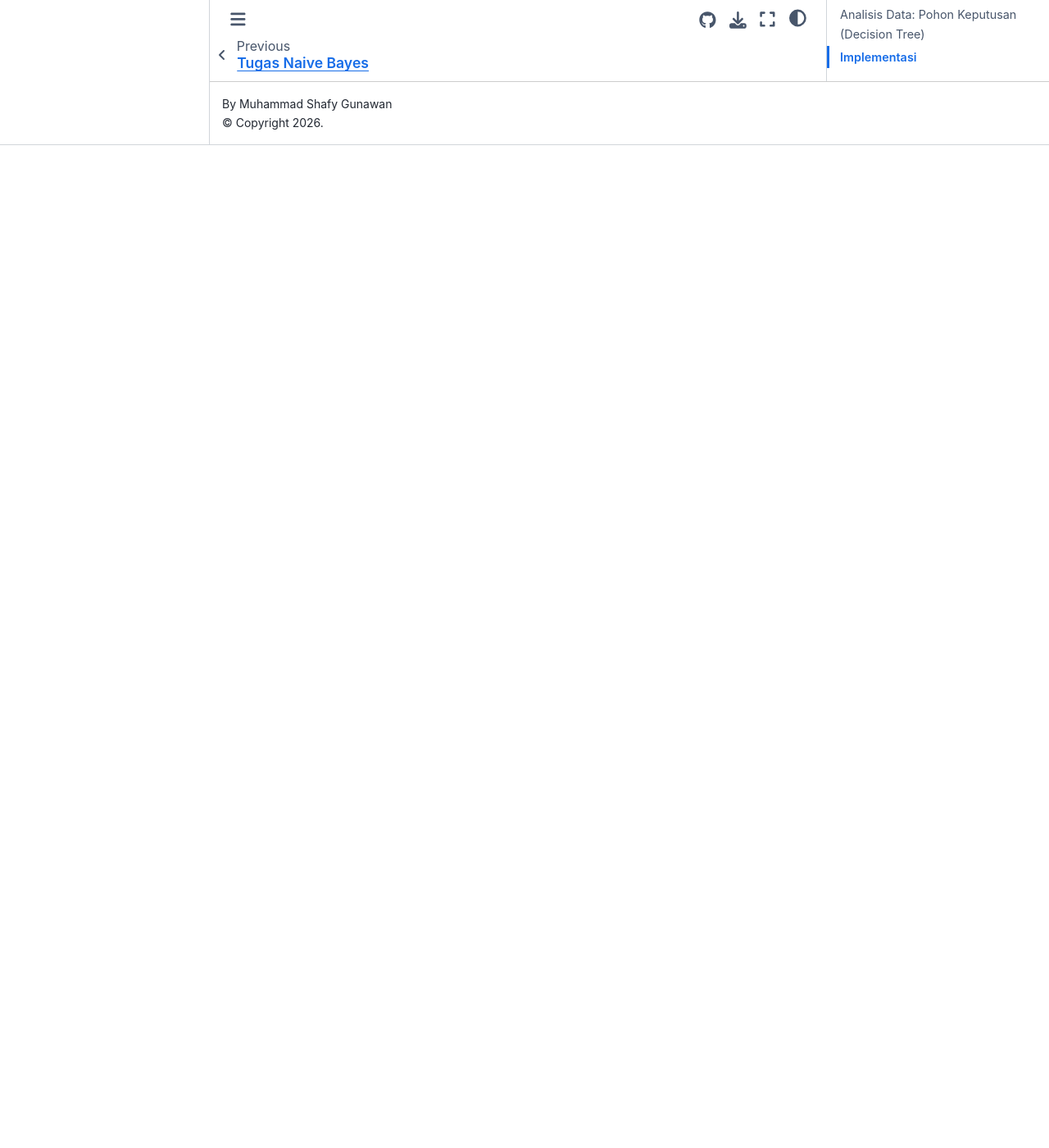
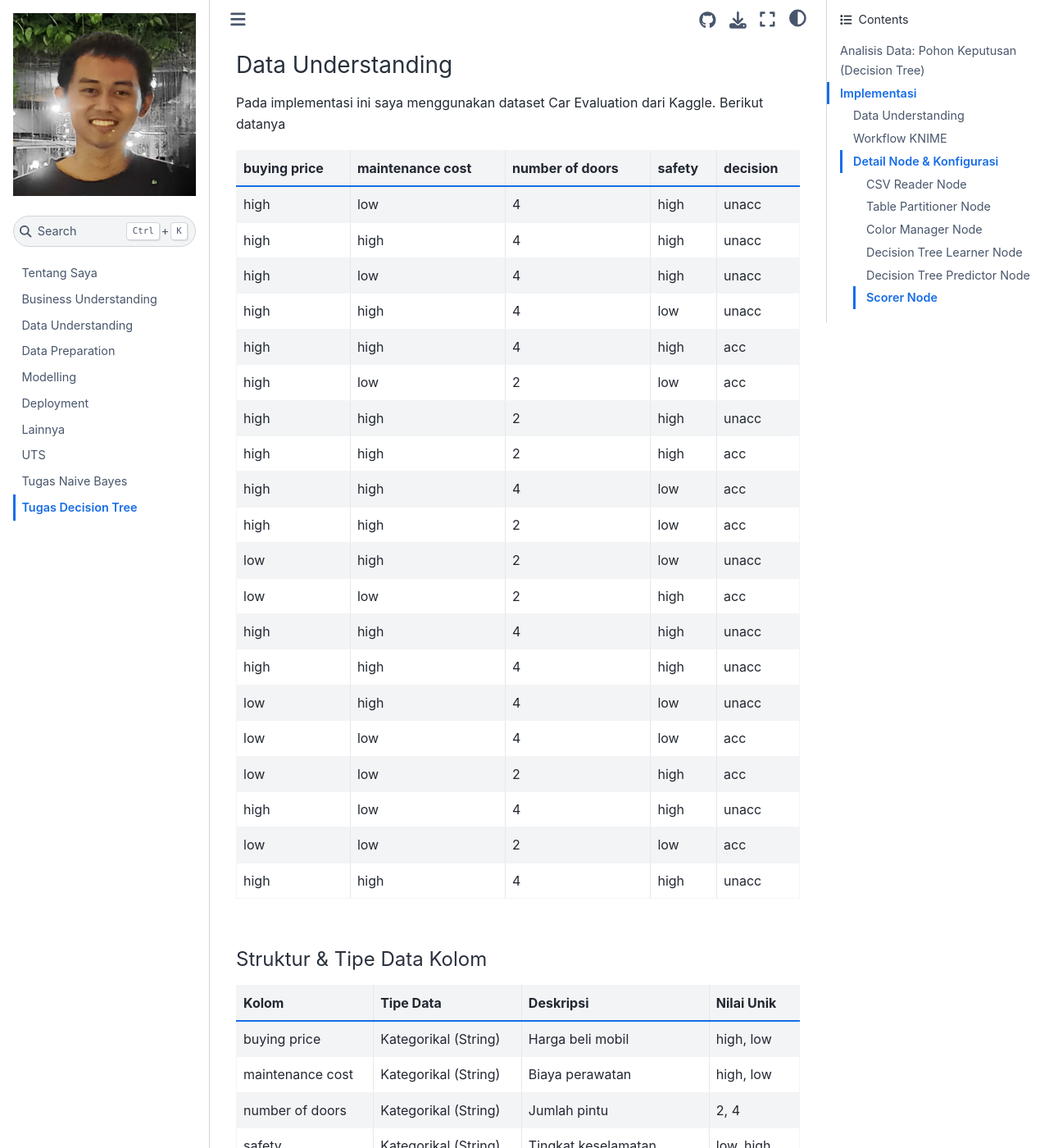
Before and after one commit to shafygunawan/pendata, a Jupyter Book: the page built from tugas-decision-tree.md, in a window 1280 px wide and 1400 px high, scrolled down 1658 px. Shown: the whole window at 82% size. Built offline with Jupyter Book 1.0.4 settings and Sphinx 7.4.7 and the Sphinx Book theme 1.1.4, drawn with Linux system fonts in a browser that asks for light colours; before the commit the page ends 1835 px from its top, so only the background shows below that; some of the changed text lies outside the part shown.

Commit message:
update
Co-authored-by: Copilot <copilot@github.com>

```diff
--- a/tugas-decision-tree.md
+++ b/tugas-decision-tree.md
@@ -37,3 +37,93 @@ $$\text{Gain Ratio} = \frac{\text{Information Gain}}{\text{Split Information}}$$
 Atribut dengan nilai **Gain Ratio tertinggi** akan dipilih sebagai node pemecah. Dengan metode ini, Pohon Keputusan yang dihasilkan akan lebih efisien dan terhindar dari bias terhadap atribut yang memiliki terlalu banyak nilai unik.
 
 ## Implementasi
+
+### Data Understanding
+
+Pada implementasi ini saya menggunakan dataset Car Evaluation dari Kaggle. Berikut datanya
+
+| buying price | maintenance cost | number of doors | safety | decision |
+| ------------ | ---------------- | --------------- | ------ | -------- |
+| high         | low              | 4               | high   | unacc    |
+| high         | high             | 4               | high   | unacc    |
+| high         | low              | 4               | high   | unacc    |
+| high         | high             | 4               | low    | unacc    |
+| high         | high             | 4               | high   | acc      |
+| high         | low              | 2               | low    | acc      |
+| high         | high             | 2               | high   | unacc    |
+| high         | high             | 2               | high   | acc      |
+| high         | high             | 4               | low    | acc      |
+| high         | high             | 2               | low    | acc      |
+| low          | high             | 2               | low    | unacc    |
+| low          | low              | 2               | high   | acc      |
+| high         | high             | 4               | high   | unacc    |
+| high         | high             | 4               | high   | unacc    |
+| low          | high             | 4               | low    | unacc    |
+| low          | low              | 4               | low    | acc      |
+| low          | low              | 2               | high   | acc      |
+| high         | low              | 4               | high   | unacc    |
+| low          | low              | 2               | low    | acc      |
+| high         | high             | 4               | high   | unacc    |
+
+#### Struktur & Tipe Data Kolom
+
+| Kolom             | Tipe Data            | Deskripsi                  | Nilai Unik |
+| ----------------- | -------------------- | -------------------------- | ---------- |
+| buying price      | Kategorikal (String) | Harga beli mobil           | high, low  |
+| maintenance cost  | Kategorikal (String) | Biaya perawatan            | high, low  |
+| number of doors   | Kategorikal (String) | Jumlah pintu               | 2, 4       |
+| safety            | Kategorikal (String) | Tingkat keselamatan        | low, high  |
+| decision (Target) | Kategorikal (String) | Label kelas hasil evaluasi | unacc, acc |
+
+#### Target Variable: decision
+
+| Nilai | Arti                                  |
+| ----- | ------------------------------------- |
+| unacc | Unacceptable (Tidak direkomendasikan) |
+| acc   | Acceptable (Dapat diterima)           |
+
+#### Statistik Singkat
+
+![Statistik Singkat](./img/Screenshot_2026-05-12_16-21-19.png)
+
+### Workflow KNIME
+
+![Workflow KNIME](./img/Screenshot_2026-05-12_16-23-20.png)
+
+### Detail Node & Konfigurasi
+
+#### CSV Reader Node
+
+Membaca file CSV dan mengubahnya menjadi tabel KNIME untuk diproses node berikutnya.
+
+![CSV Reader Node](./img/Screenshot_2026-05-12_16-24-58.png)
+
+#### Table Partitioner Node
+
+Membagi dataset menjadi dua bagian: 70% untuk pelatihan (training) dan 30% untuk pengujian (testing). Pembagian ini penting untuk mengevaluasi kinerja model pada data yang belum pernah dilihat sebelumnya.
+
+![Table Partitioner Node](./img/Screenshot_2026-05-12_16-27-30.png)
+
+#### Color Manager Node
+
+Node ini digunakan untuk memberikan warna pada data berdasarkan nilai target (decision). Hal ini memudahkan visualisasi dan analisis data selama proses pelatihan model.
+
+![Color Manager Node](./img/Screenshot_2026-05-12_16-29-12.png)
+
+#### Decision Tree Learner Node
+
+Node ini digunakan untuk melatih model pohon keputusan menggunakan data pelatihan. Konfigurasi utama yang perlu diperhatikan adalah pemilihan class column (decision) dan metode pemilihan atribut (Gain Ratio). Pada contoh ini saya tidak menggunakan metode pruning untuk menyederhanakan pohon.
+
+![Decision Tree Learner Node](./img/Screenshot_2026-05-12_16-30-13.png)
+
+#### Decision Tree Predictor Node
+
+Node ini digunakan untuk menerapkan model pohon keputusan yang telah dilatih pada data pengujian. Node ini akan menghasilkan prediksi kelas (decision) berdasarkan fitur-fitur input dari data pengujian.
+
+![Decision Tree Predictor Node](./img/Screenshot_2026-05-12_16-34-09.png)
+
+#### Scorer Node
+
+Node ini digunakan untuk mengevaluasi kinerja model dengan membandingkan prediksi yang dihasilkan oleh Decision Tree Predictor dengan label sebenarnya (decision) dari data pengujian. Hasil evaluasi berupa metrik seperti akurasi, precision, recall, dan F1-score.
+
+![Scorer Node](./img/Screenshot_2026-05-12_16-35-15.png)
```
Also changed, not shown: img/Screenshot_2026-05-12_16-21-19.png (added), img/Screenshot_2026-05-12_16-23-20.png (added), img/Screenshot_2026-05-12_16-24-58.png (added), img/Screenshot_2026-05-12_16-27-30.png (added), img/Screenshot_2026-05-12_16-29-12.png (added), img/Screenshot_2026-05-12_16-30-13.png (added), img/Screenshot_2026-05-12_16-34-09.png (added), img/Screenshot_2026-05-12_16-35-15.png (added).
